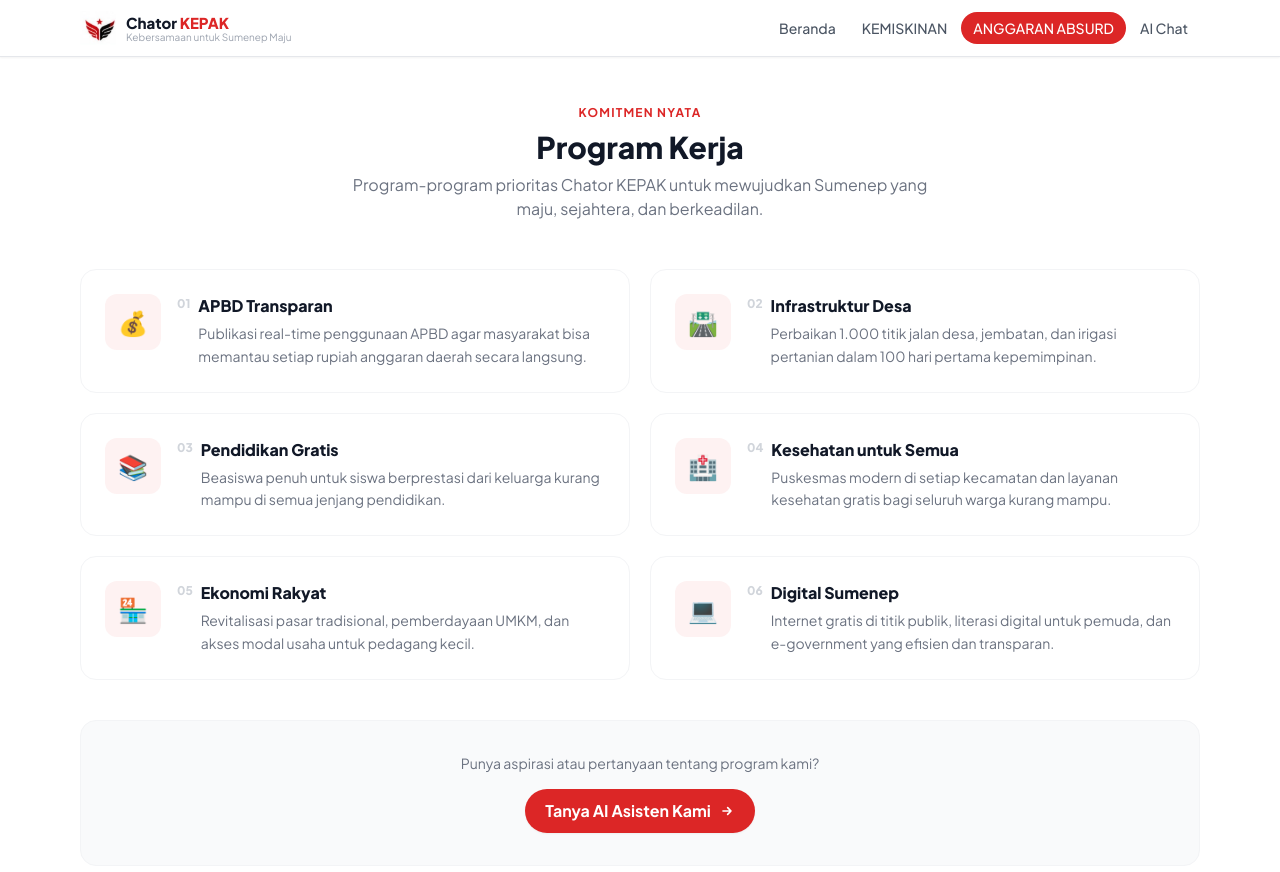
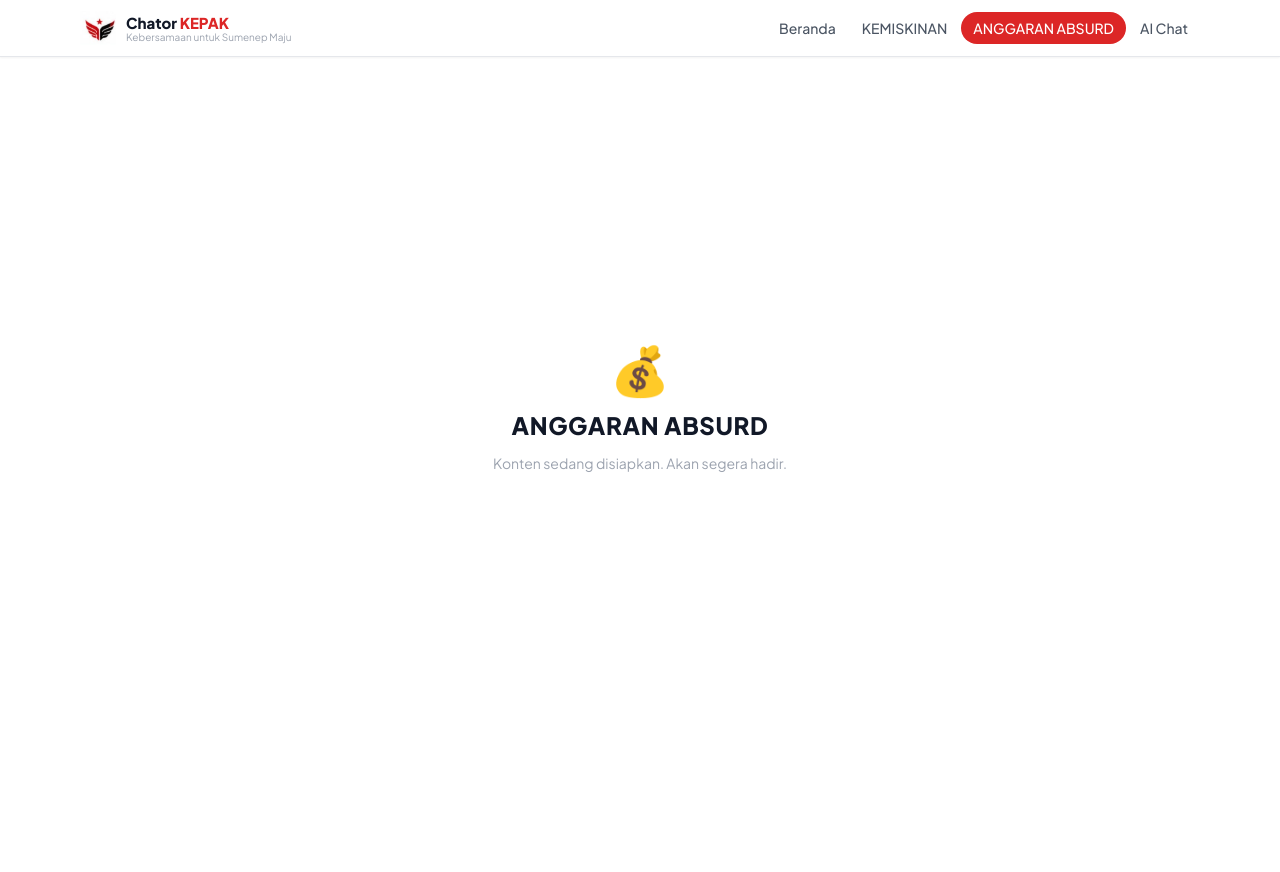
Before and after one commit to hamrasidi7-rgb/ChatorKEPAK, a Next.js app: page /program in a window 1280 px wide. Shown: the top 872 px of the page. Built offline with nearby package versions, Linux system fonts and the light colour scheme.

Commit message:
feat: kosongkan halaman Anggaran Absurd, menunggu backend

```diff
--- a/src/app/program/page.tsx
+++ b/src/app/program/page.tsx
@@ -1,73 +1,13 @@
-import type { Metadata } from "next";
-import Link from "next/link";
-import { seedPrograms } from "@/lib/seed-data";
-
-export const metadata: Metadata = {
-  title: "Program Kerja",
-  description: "Program-program prioritas Chator KEPAK untuk mewujudkan Sumenep yang maju dan sejahtera.",
-};
-
 export default function ProgramPage() {
   return (
-    <div className="max-w-6xl mx-auto px-4 py-8 md:py-12">
-      {/* Header */}
-      <div className="text-center mb-8 md:mb-12">
-        <p className="text-brand-red font-bold text-xs uppercase tracking-widest mb-2">
-          Komitmen Nyata
-        </p>
-        <h1 className="text-2xl md:text-3xl font-extrabold text-gray-900">
-          Program Kerja
-        </h1>
-        <p className="text-gray-500 mt-2 max-w-xl mx-auto text-sm md:text-base">
-          Program-program prioritas Chator KEPAK untuk mewujudkan Sumenep yang maju,
-          sejahtera, dan berkeadilan.
-        </p>
-      </div>
-
-      {/* Program cards */}
-      <div className="grid grid-cols-1 md:grid-cols-2 gap-4 md:gap-5">
-        {seedPrograms.map((program, idx) => (
-          <div
-            key={program.id}
-            className="flex gap-4 p-5 md:p-6 bg-white rounded-2xl border border-gray-100 hover:border-brand-red hover:shadow-md transition-all group"
-          >
-            <div className="flex-shrink-0 w-14 h-14 bg-red-50 group-hover:bg-brand-red rounded-xl flex items-center justify-center transition-colors text-2xl">
-              {program.ikon}
-            </div>
-            <div className="flex-1 min-w-0">
-              <div className="flex items-start gap-2">
-                <span className="text-xs text-gray-300 font-extrabold mt-0.5 flex-shrink-0">
-                  {String(idx + 1).padStart(2, "0")}
-                </span>
-                <div>
-                  <h3 className="font-extrabold text-gray-900 text-base group-hover:text-brand-red transition-colors">
-                    {program.judul}
-                  </h3>
-                  <p className="text-gray-500 text-sm leading-relaxed mt-1">
-                    {program.deskripsi}
-                  </p>
-                </div>
-              </div>
-            </div>
-          </div>
-        ))}
-      </div>
-
-      {/* CTA */}
-      <div className="mt-10 text-center bg-gray-50 rounded-2xl p-6 md:p-8 border border-gray-100">
-        <p className="text-gray-500 text-sm mb-4">
-          Punya aspirasi atau pertanyaan tentang program kami?
-        </p>
-        <Link
-          href="/ai-chat"
-          className="inline-flex items-center gap-2 bg-brand-red hover:bg-brand-red-hover text-white font-bold px-5 py-2.5 rounded-full transition-colors shadow-sm"
-        >
-          Tanya AI Asisten Kami
-          <svg className="w-4 h-4" fill="none" viewBox="0 0 24 24" stroke="currentColor" strokeWidth={2.5}>
-            <path strokeLinecap="round" strokeLinejoin="round" d="M13 7l5 5m0 0l-5 5m5-5H6" />
-          </svg>
-        </Link>
-      </div>
+    <div className="min-h-screen bg-white flex flex-col items-center justify-center px-6 text-center pb-24">
+      <span className="text-5xl mb-4">💰</span>
+      <h1 className="text-2xl font-extrabold text-gray-900 uppercase tracking-wide mb-3">
+        Anggaran Absurd
+      </h1>
+      <p className="text-gray-400 text-sm">
+        Konten sedang disiapkan. Akan segera hadir.
+      </p>
     </div>
   );
 }
```
